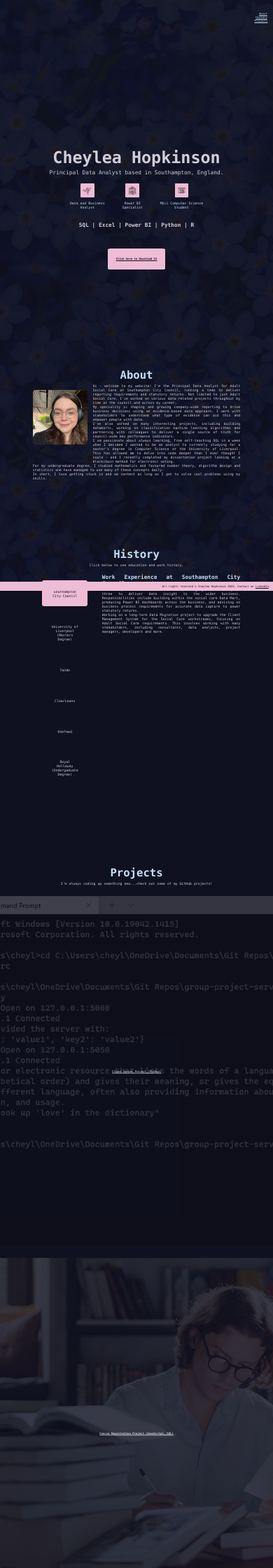
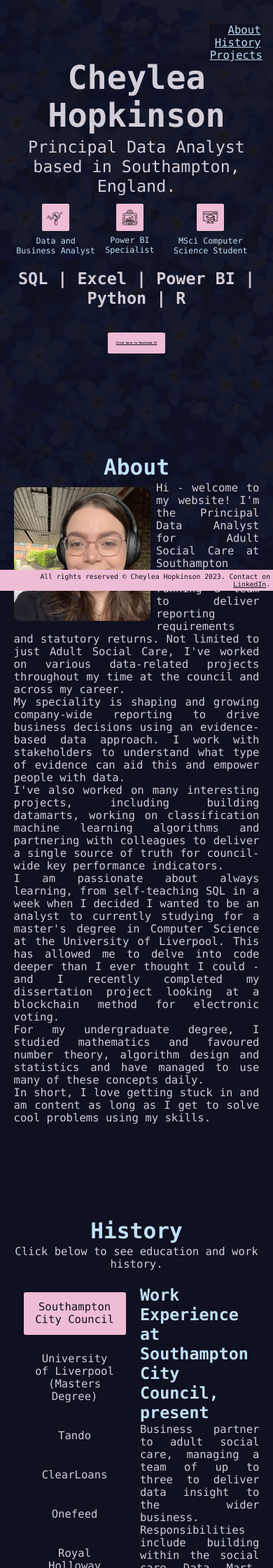
Before and after one commit to cheylea/cheylea.github.io, a Flask app: page / in a window 390 px wide; the page is wider, and only the part inside the window is pictured. Shown: the top 2240 px of that part at 70% size. Run offline with Flask 3, Linux system fonts and the light colour scheme.

Commit message:
Added mobile stylesheet to optimise site for mobile

```diff
--- /dev/null
+++ b/static/css/mobile.css
@@ -0,0 +1,280 @@
+/* Mobile Stylesheet for Personal website
+––––––––––––––––––––––––––––––––––––––––––––––––––-------------------- */
+
+/* Contents
+––––––––––––––––––––––––––––––––––––––––––––––––––--------------------
+1. Reset default margins, padding, and borders
+2. Styling for the overall body of the website
+3. Styling for the header portion of the homepage
+4. Styling for icons for the top of the website page
+5. Styling for the navigation bar
+6. Styling for main content of the website
+7. Download CV Button
+8. Styling for the experience portion of the website
+9. Projects button/images
+10. Styling for the footer of the website
+*/
+
+
+/* 1. Reset default margins, padding, and borders */
+* {
+    margin: 0;
+    padding: 0;
+    box-sizing: border-box;
+    scroll-behavior: smooth;
+}
+
+/* 2. Styling for the overall body of the website */
+body {
+    background-color: #0F1020;
+    font-family: "Consolas", Arial, sans-serif;
+    padding-bottom: 1%; /* Ensure footer doesn't cut off content */
+}
+
+/* 3. Styling for the header portion of the homepage */
+.home {
+    padding-left: 5%;
+    padding-right: 5%;
+    color: #D3CDD7;
+    text-align: center;
+    margin-top: 10vh;
+}
+.home h1 {
+    font-size: 12vw;
+}
+.home p {
+    font-size: 6vw;
+    padding: 1%;
+    padding-bottom: 2%;
+}
+
+/* 4. Styling for icons for the top of the website page */
+.icons {
+    color: #C1E0F7;
+    list-style-type: none;
+    border: none;
+    padding-left: 0;
+    padding-top: 0.5vh;
+    display: block;
+    display: inline-flex;
+    width: 100%;
+    text-align: center;
+    justify-content: center;
+    margin-bottom: 1.5vh;
+}
+.icons p {
+    padding: 2%;
+    font-size: 3vw;
+}
+.icons img {
+    width: 10vw;
+    height: 10vw;
+    border-radius: 5%;
+}
+
+/* 5. Styling for the navigation bar */
+.nav {
+    font-size: 4vw;
+    text-align: right;
+    position: fixed;
+    top: 4vh;
+    right: 4vw;
+    background-color: #0F1020;
+}
+.nav ul {
+    color: #C1E0F7;
+    list-style-type: none;
+    padding: 0.5%;
+}
+.nav ul li {
+    margin-right: 2%;
+}
+.nav a {
+    color: #C1E0F7;
+    transition: all 0.3s ease 0.2s;
+}
+.nav a:hover {
+    color: #D3CDD7;
+}
+
+/* 6. Styling for main content of the website */
+.main {
+    color: #D3CDD7;
+    text-align: justify;
+    padding-left: 5%;
+    padding-right: 5%;
+    font-size: 4vw;
+    vertical-align: middle;
+}
+.main a {
+    color: #C1E0F7;
+}
+.main a:hover {
+    color: #208AAE;
+}
+.main ul {
+    list-style-position: outside;
+    margin-left: 1%;
+    list-style-type: none;
+    text-align: center;
+}
+.main li {
+    padding: 0.5%;
+    margin-left: 1%;
+    text-align: center;
+}
+.main h1 {
+    font-size: 8vw;
+    color: #C1E0F7;
+    padding-top: 1%;
+    padding-bottom: 1%;
+    text-align: center;
+}
+.main h2 {
+    font-size: 6vw;
+    padding-top: 2%;
+    padding-bottom: 0.5%;
+    color: #C1E0F7;
+}
+.main p {
+    color: #D3CDD7;
+    overflow: visible;
+}
+.main img {
+    width: 50vw;
+    height: auto;
+    margin: 0 auto;
+    margin-bottom: 1vh;
+    margin-top: 1vh;
+    margin-right: 1vh;
+    border-radius: 5%;
+}
+
+/* 7. Download CV Button */
+.main .button {
+    background-color: #EFBCD5;
+    border: none;
+    color: #0F1020;
+    padding: 1.5vh 3vw;
+    display: inline-block;
+    font-size: 5vw;
+    border-radius: 5%;
+    font-family: "Consolas", Arial, sans-serif;
+    align-items: center;
+}
+.main .button:hover {
+    background-color: #C1E0F7;
+}
+
+/* 8. Styling for the experience portion of the website */
+.main .experience {
+    display: flex;
+    overflow: hidden;
+}
+.main .experience-list {
+    flex: 1;
+    padding: 1.5vh;
+    text-align: left;
+}
+.main .experience-list ul {
+    list-style-type: none;
+    padding: 0;
+    margin: 0;
+}
+.main .experience-list li {
+    cursor: pointer;
+    padding: 1.5vh;
+    margin-bottom: 1.5vh;
+    border-radius: 3px;
+    background-color: #0F1020
+}
+.main .experience-list li:hover {
+    background-color: #C1E0F7;
+    color: #0F1020;
+}
+.main .experience-list li.active {
+    background-color: #EFBCD5;
+    color: #0F1020;
+}
+.main .experience-body {
+    flex: 3;
+    padding-left: 2vw;
+}
+
+/* 9. Projects button/images */
+.projects {
+    color: #D3CDD7;
+    text-align: justify;
+    padding-left: 5%;
+    padding-right: 5%;
+    font-size: 3vw;
+    vertical-align: middle;
+    display: flex;
+    flex-wrap: wrap;
+    justify-content: center;
+}
+.projects .container {
+    position: relative;
+    height: 30%;
+    margin: 1vh;
+}
+.projects .image {
+    display: block;
+    width: 80%;
+    height: auto;
+    border-radius: 5%;
+}
+.projects .overlay {
+    position: absolute;
+    top: 0;
+    bottom: 0;
+    left: 0;
+    right: 0;
+    opacity: 0.8;
+    transition: .5s ease;
+    background-color: #0F1020;
+    border-radius: 5%;
+    width: 80%;
+    height: auto;
+}
+.projects .container:hover .overlay {
+    background-color: #D3CDD7;
+}
+
+.projects .text {
+    color: #D3CDD7;
+    font-size: 4vw;
+    font-weight: bold;
+    position: absolute;
+    top: 50%;
+    left: 50%;
+    transform: translate(-50%, -50%);
+    text-align: center;
+}
+
+.projects .container:hover .text {
+    color: #0F1020
+}
+
+/* 10. Styling for the footer of the website */
+.footer {
+    width: 100%;
+    text-align: right;
+    background-color: #EFBCD5;
+    font-family: "Consolas";
+    position: fixed;
+    bottom: 0;
+}
+.footer p {
+    padding-top: 0.5vh;
+    padding-bottom: 0.5vh;
+    padding-right: 1vw;
+    color: #0F1020;
+    font-size: 2.5vw;
+}
+.footer a {
+    color: #0F1020;
+}
+.footer a:hover {
+    color: #AB4E68;
+}
--- a/static/css/stylesheet.css
+++ b/static/css/stylesheet.css
@@ -151,7 +151,7 @@ body::after {
 }
 .main p {
   color: #D3CDD7;
-  overflow: hidden;
+  overflow: visible;
 }
 .main img {
   width: 20vw;
```
